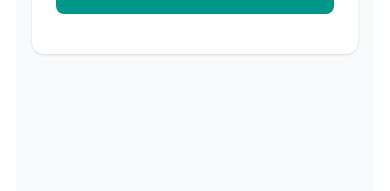
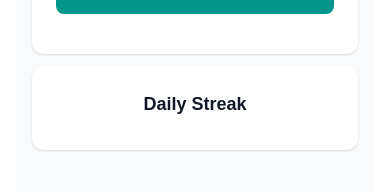
Before and after one commit to Abhishek09yadav/ConnectVerse, a Next.js app in the folder frontend/: page /dashboard in a window 390 px wide. Shown: the part 713-904 px from the top of the page. Built offline with nearby package versions, Linux system fonts and the light colour scheme; no server answers.

Commit message:
Add responsive grid layout and daily streak section to Dashboard

```diff
--- a/frontend/src/components/dashboard/Dashboard.jsx
+++ b/frontend/src/components/dashboard/Dashboard.jsx
@@ -13,6 +13,8 @@ import {
 const Dashboard = () => {
   return (
     <div className="min-h-screen bg-gray-50 p-4">
+      <div className="max-w-6xl mx-auto grid grid-cols-1 lg:grid-cols-3 gap-3 ">
+        {" "}
         {/* left Column */}
         <div className="lg:col-span-2 space-y-6">
           <div className="relative">
@@ -75,9 +77,19 @@ const Dashboard = () => {
             </div>
           </div>
         </div>
+
         {/* right section */}
         <div className="space-y-6">
+          {/* daily streak */}
+          <div className="bg-white rounded-xl shadow-sm space-y-6 p-6">
+            <div className="text-center">
+              <h3 className="text-lg font-semibold text-gray-900 mb-2 ">
+                Daily Streak
+              </h3>
 
+            </div>
+          </div>
+        </div>
       </div>
     </div>
   );
```
Lines whose indentation alone changed are shown as unchanged.
